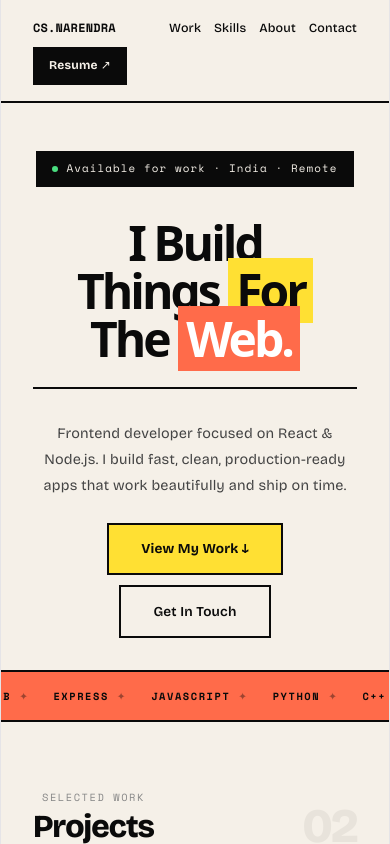
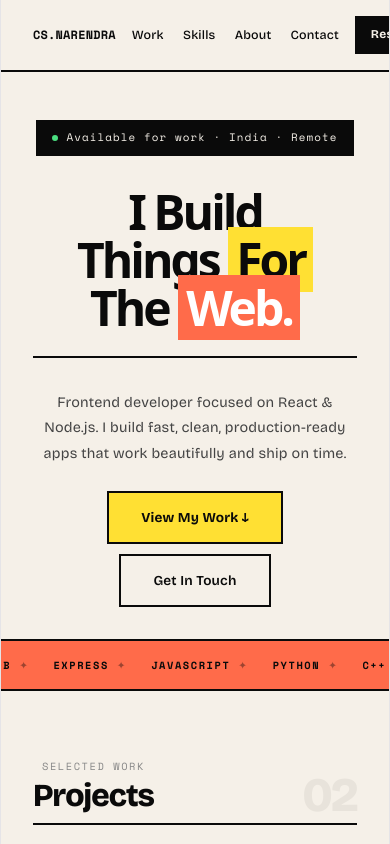
Before and after one commit to Friday369/my-portfolio, a React (Vite) app: page / in a window 390 px wide. Built offline with nearby package versions, Linux system fonts and the light colour scheme.

Commit message:
removed all side whitespace full width

```diff
--- a/src/App.jsx
+++ b/src/App.jsx
@@ -8,7 +8,7 @@ import About from './components/About'
 
 export default function App() {
   return (
-    <div style={{ background: '#f5f0e8', minHeight: '100vh', fontFamily: "'Bricolage Grotesque', sans-serif", overflowX: 'hidden' }}>
+    <div style={{ background: '#f5f0e8', minHeight: '100vh', fontFamily: "'Bricolage Grotesque', sans-serif", width: '100%', overflowX: 'hidden' }}>
       <Navbar />
       <Hero />
       <Ticker />
@@ -16,7 +16,7 @@ export default function App() {
       <Skills />
       <About />
       <Contact />
-      <footer style={footerStyle}>
+      <footer style={s.footer}>
         <span>© 2025 C.S. NARENDRA — ALL RIGHTS RESERVED</span>
         <span>BUILT WITH REACT · DEPLOYED ON VERCEL</span>
       </footer>
@@ -24,14 +24,6 @@ export default function App() {
   )
 }
 
-const footerStyle = {
-  background: '#0a0a0a',
-  padding: '1.5rem 2.5rem',
-  display: 'flex',
-  justifyContent: 'space-between',
-  alignItems: 'center',
-  fontFamily: "'Space Mono', monospace",
-  fontSize: '0.62rem',
-  color: '#444',
-  letterSpacing: '0.08em',
+const s = {
+  footer: { background: '#0a0a0a', padding: '1.5rem 2rem', display: 'flex', justifyContent: 'space-between', alignItems: 'center', fontFamily: "'Space Mono', monospace", fontSize: '0.62rem', color: '#444', letterSpacing: '0.08em', width: '100%', flexWrap: 'wrap', gap: '0.5rem' },
 }
--- a/src/index.css
+++ b/src/index.css
@@ -110,14 +110,12 @@ code {
   background: var(--code-bg);
 }
 * { box-sizing: border-box; margin: 0; padding: 0; }
-html, body { overflow-x: hidden; width: 100%; }
+html, body { overflow-x: hidden; width: 100%; max-width: 100%; }
 body { font-family: 'Bricolage Grotesque', sans-serif; background: #f5f0e8; }
 input, select, textarea, button { font-family: 'Bricolage Grotesque', sans-serif; }
+#root { width: 100%; max-width: 100%; overflow-x: hidden; }
 
-@media (max-width: 600px) {
-  nav { flex-wrap: wrap; gap: 0.5rem !important; }
-  nav > div { gap: 0.8rem !important; }
-  #about > div:first-child, #about > div:last-child { grid-column: 1 !important; }
-  section[id="about"] { grid-template-columns: 1fr !important; }
-  section[id="contact"] .grid { grid-template-columns: 1fr !important; }
+@media (max-width: 640px) {
+  .skills-grid { grid-template-columns: 1fr !important; }
+  .skills-col { border-right: none !important; border-bottom: 1px solid rgba(255,255,255,0.2); }
 }
```
